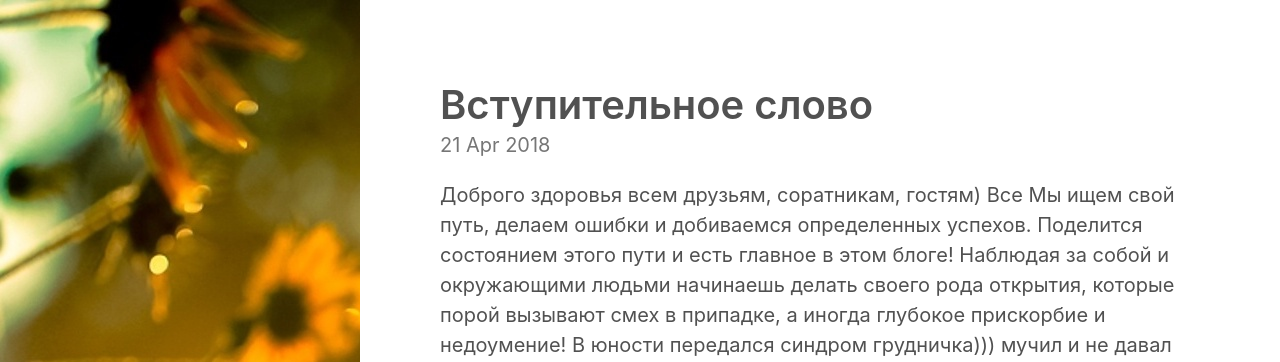
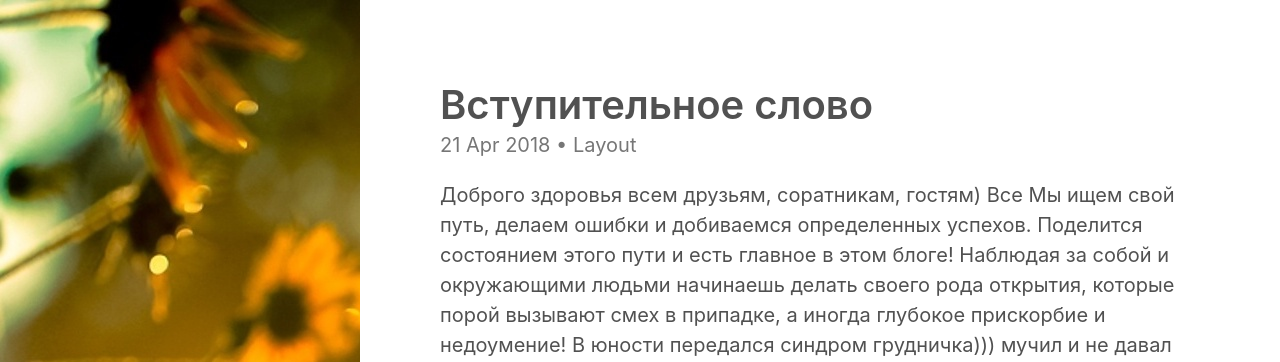
Before and after one commit to ramanyakovlev/ramanyakovlev.github.io, a Jekyll site: the page built from _posts/2018-04-21-First.md, in a window 1280 px wide. Shown: the top 362 px of the page. Built offline with Jekyll 4.4.1, drawn with Linux system fonts in a browser that asks for light colours; comment, search, counter and statistics services are not loaded.

Commit message:
Update 2018-04-21-First.md

```diff
--- a/_posts/2018-04-21-First.md
+++ b/_posts/2018-04-21-First.md
@@ -1,6 +1,10 @@
 ---
 layout: post
-title: "Вступительное слово"
+title: Вступительное слово
+categories:
+  - Layout
+tags:
+  - content
 ---
 
   Доброго здоровья всем друзьям, соратникам, гостям) Все Мы ищем свой путь, делаем ошибки и
```
